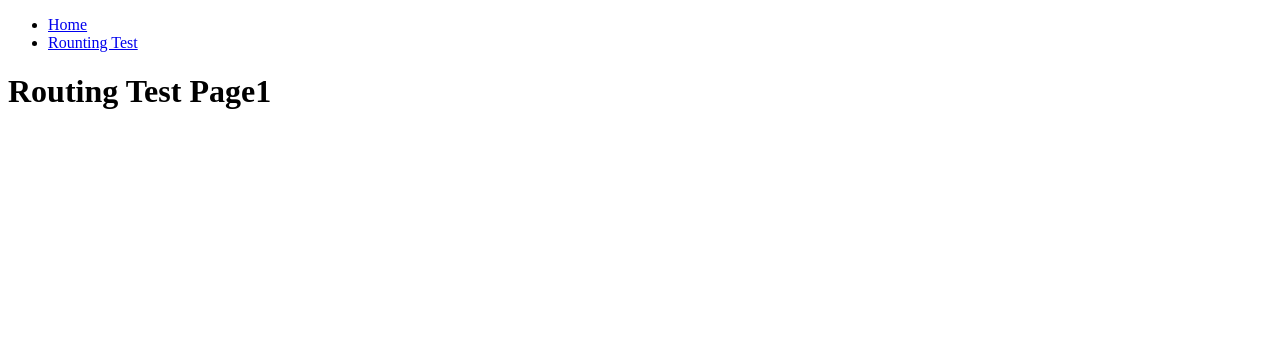
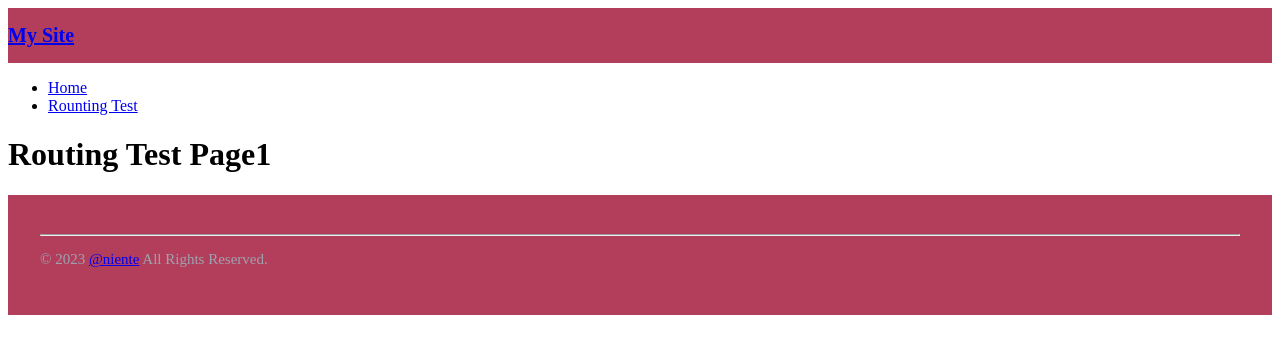
Before and after one commit to niente222/vue_sample, a Vue app: page / in a window 1280 px wide. Shown: the top 354 px of the page. Built offline with nearby package versions, Linux system fonts and the light colour scheme.

Commit message:
ヘッダーフッター仮置き

```diff
--- a/src/App.vue
+++ b/src/App.vue
@@ -1,4 +1,5 @@
 <template>
+  <myHeader />
     <div id="app">
       <div
         id="nav"
@@ -14,17 +15,17 @@
       </div>
       <router-view />
     </div>
+  <myFooter />
 </template>
 
-// ▼ ここから削除 ( ルーティングによって不要となるため )
-//<script>
-//import HelloWorld from './components/HelloWorld.vue'
-//
-//export default {
-//  name: 'App',
-//  components: {
-//    HelloWorld
-//  }
-//}
-//</script>
-// ▲ ここまで削除
+<script>
+  import myHeader from './components/layout/header.vue'
+  import myFooter from './components/layout/footer.vue'
+
+  export default {
+  components: {
+    myHeader,
+    myFooter
+    }
+  };
+</script>
--- /dev/null
+++ b/src/assets/css/footer.css
@@ -0,0 +1,20 @@
+.footer {
+  padding: 2rem;
+  font-size: 15px;
+  color: #9ca3af;
+  background: var(--header-footer-color);
+}
+
+@media (min-width: 768px) {
+  .md-flex {
+    display: flex;
+  }
+
+  .md-justify-between {
+    justify-content: space-between;
+  }
+
+  .copyright {
+    text-align: left;
+  }
+}
--- /dev/null
+++ b/src/assets/css/header.css
@@ -0,0 +1,15 @@
+/*
+** The Header Media Queries **
+** Tweak as per your needs **
+*/
+.my-site {
+    font-weight: bold;
+    font-size: 20px; }
+
+.site-header {
+position: relative;
+background-color: var(--header-footer-color); }
+
+.site-header__wrapper {
+padding-top: 1rem;
+padding-bottom: 1rem; }
--- /dev/null
+++ b/src/assets/css/style.css
@@ -0,0 +1,3 @@
+:root {
+    --header-footer-color: #b33e5c;
+  }
--- /dev/null
+++ b/src/components/layout/footer.vue
@@ -0,0 +1,8 @@
+<template>
+  <footer class="footer">
+    <hr />
+    <p class="copyright">
+      © 2023 <a href="https://twitter.com/niente47420491">@niente</a> All Rights Reserved.
+    </p>
+  </footer>
+</template>
--- /dev/null
+++ b/src/components/layout/header.vue
@@ -0,0 +1,7 @@
+<template>
+    <header class="site-header">
+      <div class="wrapper site-header__wrapper">
+        <a href="#" class="my-site">My Site</a>
+      </div>
+    </header>
+</template>
--- a/src/main.js
+++ b/src/main.js
@@ -1,6 +1,9 @@
 import { createApp } from 'vue'
 import App from './App.vue'
 import router from './router'
+import './assets/css/style.css'
+import './assets/css/header.css'
+import './assets/css/footer.css'
 
 const app = createApp(App)
 app.use(router)
```
Lines whose indentation alone changed are shown as unchanged.
